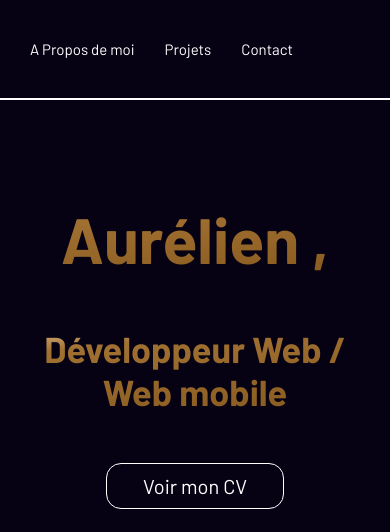
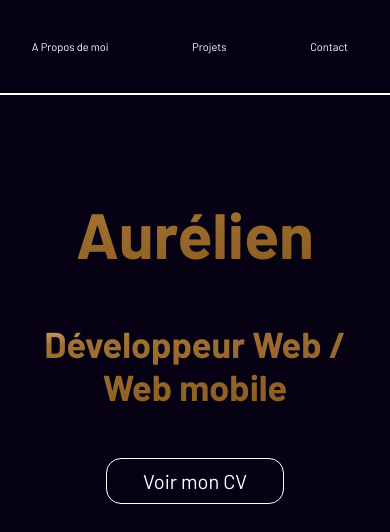
Before and after one commit to ATL-git/portfolio, a plain HTML site: page index.html in a window 390 px wide. Shown: the top 532 px of the page. Drawn offline with Linux system fonts and the light colour scheme; a web font is replaced by a local one.

Commit message:
ajout essai

```diff
--- a/assets/css/style.css
+++ b/assets/css/style.css
@@ -587,11 +587,11 @@ textarea {
 
 @media(max-width : 768px) {
     header nav ul {
-align-items: center;
-        font-size: 15px;
-        gap: 30px;
+        align-items: center;
+        font-size: 11px;
+        justify-content: space-around;
         padding: 0;
-        margin-left: 30px;
+
     }
 
     .aboutMe {
--- a/index.html
+++ b/index.html
@@ -23,7 +23,7 @@
     </header>
     <main>
         <section class="home">
-            <h1>Aurélien ,</h1>
+            <h1>Aurélien </h1>
             <h2 class="titreHome">Développeur Web / Web mobile</h2>
             <a class="CV" href="./assets/document/cv.pdf" target="_blank">Voir mon CV</a>
             <div class="logoHome">
```
